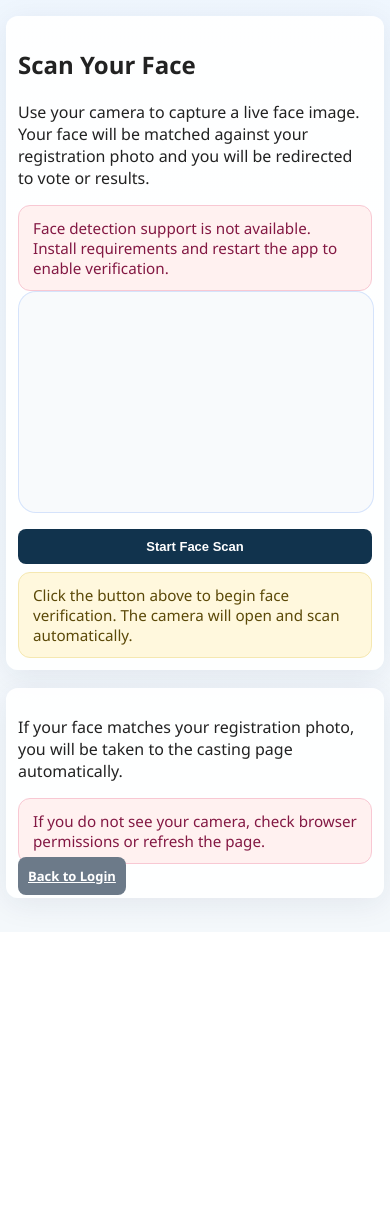
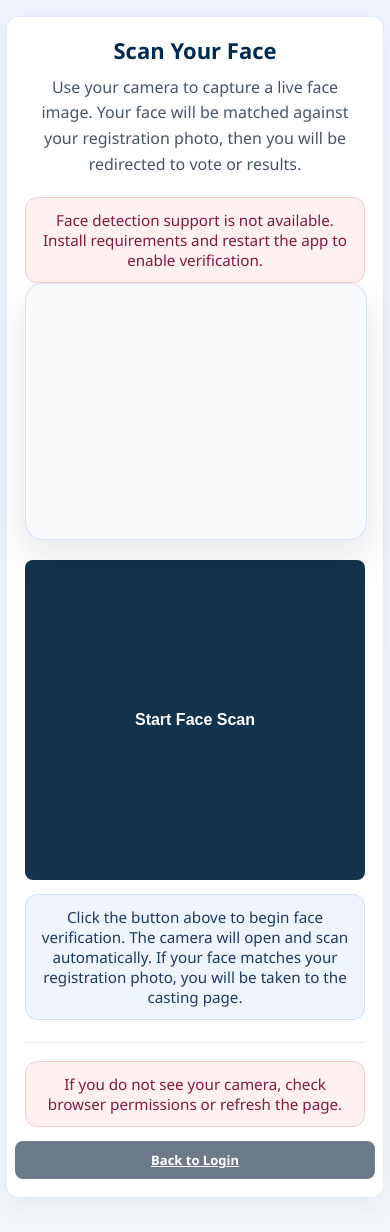
Before and after one commit to BuinweGalicean/My_B-Tech-project, a Flask app: template templates/verify.html in a window 390 px wide. Shown: the part 217-1449 px from the top of the page. Before the commit the page ends 1145 px from the top, so only its background shows below. Run offline with Flask 3, Linux system fonts and the light colour scheme; the template is opened without the code that fills it, so the values that code supplies are empty.

Commit message:
Make face scan page responsive and polished
Co-Authored-By: Devin AI <158243242+devin-ai-integration[bot]@users.noreply.github.com>

```diff
--- a/static/css/style.css
+++ b/static/css/style.css
@@ -418,6 +418,62 @@ form#loginForm input { display:block; width:100%; padding:11px 12px; border-radi
 .preview-grid .preview { width:100%; min-height: 180px; object-fit: cover; border-radius: 14px; box-shadow: 0 6px 18px rgba(0,0,0,0.10); background:#f8fbff; border: 1px solid rgba(96, 165, 250, 0.22); }
 .camera-preview { position: relative; width: 100%; max-width: 520px; min-height: 280px; margin: 0 auto; background: rgba(248,250,252,0.95); border-radius: 18px; border: 1px solid rgba(59, 130, 246, 0.18); overflow: hidden; }
 .camera-preview video, .camera-preview canvas { width: 100%; height: auto; display: block; }
+
+/* Face verification page */
+body[data-page="verify"] .verify-container { max-width: 640px; }
+body[data-page="verify"] .verify-panel {
+  text-align: center;
+  padding: clamp(18px, 4vw, 32px);
+  border: 1px solid rgba(59, 130, 246, 0.16);
+  background: rgba(255,255,255,0.96);
+}
+body[data-page="verify"] .verify-panel h2 {
+  font-size: clamp(22px, 5vw, 30px);
+  color: #012a50;
+  margin: 0 0 10px;
+}
+body[data-page="verify"] .verify-lead {
+  max-width: 520px;
+  margin: 0 auto 20px;
+  color: #475569;
+  line-height: 1.6;
+}
+body[data-page="verify"] .camera-preview {
+  aspect-ratio: 4 / 3;
+  min-height: 0;
+  box-shadow: 0 18px 40px rgba(15, 23, 42, 0.10);
+}
+body[data-page="verify"] .circle-overlay {
+  width: clamp(150px, 48%, 230px);
+  height: auto;
+  aspect-ratio: 1;
+}
+body[data-page="verify"] .face-guide { max-width: 520px; }
+body[data-page="verify"] .action-row { justify-content: center; margin-top: 20px; }
+body[data-page="verify"] .action-row .btn {
+  flex: 0 1 320px;
+  min-width: 0;
+  padding: 14px 18px;
+  font-size: 1rem;
+}
+body[data-page="verify"] .verify-hint {
+  max-width: 520px;
+  margin: 14px auto 0;
+  background: #eef5ff;
+  border-color: #cfe0f7;
+  color: #1e3a5f;
+}
+body[data-page="verify"] .verify-footer {
+  margin-top: 22px;
+  padding-top: 18px;
+  border-top: 1px solid rgba(15, 23, 42, 0.08);
+  display: flex;
+  flex-direction: column;
+  align-items: center;
+  gap: 14px;
+}
+body[data-page="verify"] .verify-footer .notice { margin: 0; max-width: 520px; }
+body[data-page="verify"] .verify-footer .btn.secondary { min-width: 200px; }
 .face-guide { max-width: 760px; margin: 16px auto 0; }
 .action-row { display:flex; gap:12px; flex-wrap:wrap; align-items:center; margin-top:16px; }
 .action-row .btn { flex: 1 1 auto; min-width: 220px; }
--- a/templates/verify.html
+++ b/templates/verify.html
@@ -32,10 +32,10 @@
     </div>
   </header>
 
-  <div class="page-container">
-    <section class="panel">
+  <div class="page-container verify-container">
+    <section class="panel verify-panel">
       <h2>Scan Your Face</h2>
-      <p>Use your camera to capture a live face image. Your face will be matched against your registration photo and you will be redirected to vote or results.</p>
+      <p class="verify-lead">Use your camera to capture a live face image. Your face will be matched against your registration photo, then you will be redirected to vote or results.</p>
       {% if not face_module_available %}
         <div class="notice warning" style="margin-top:16px;">Face detection support is not available. Install requirements and restart the app to enable verification.</div>
       {% endif %}
@@ -49,15 +49,13 @@
       </div>
       <div class="action-row">
         <button type="button" class="btn biometric" id="startScan" onclick="startFaceScan()">Start Face Scan</button>
-        <p class="notice">Click the button above to begin face verification. The camera will open and scan automatically.</p>
       </div>
+      <p class="notice verify-hint">Click the button above to begin face verification. The camera will open and scan automatically. If your face matches your registration photo, you will be taken to the casting page.</p>
       <canvas id="canvas" class="hidden"></canvas>
-    </section>
-
-    <section class="panel">
-      <p>If your face matches your registration photo, you will be taken to the casting page automatically.</p>
-      <p class="notice warning">If you do not see your camera, check browser permissions or refresh the page.</p>
-      <a class="btn secondary" href="{{ url_for('login') }}">Back to Login</a>
+      <div class="verify-footer">
+        <p class="notice warning">If you do not see your camera, check browser permissions or refresh the page.</p>
+        <a class="btn secondary" href="{{ url_for('login') }}">Back to Login</a>
+      </div>
     </section>
   </div>
 </body>
```
